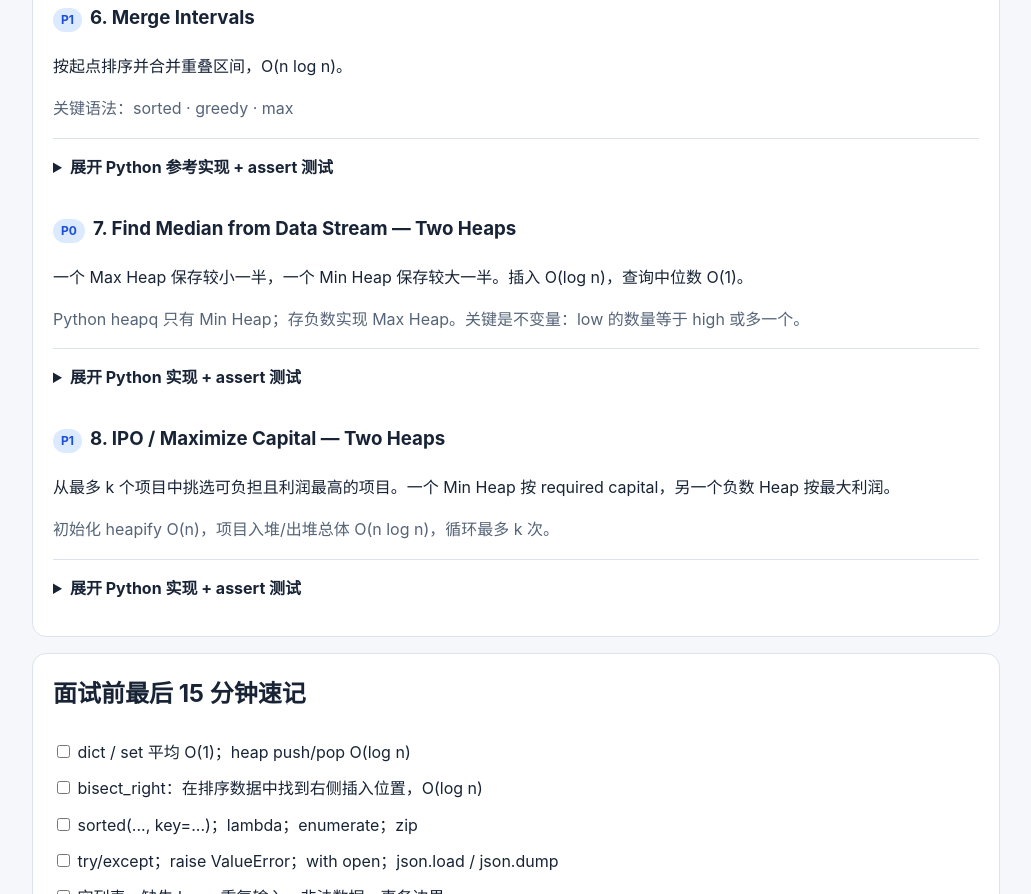
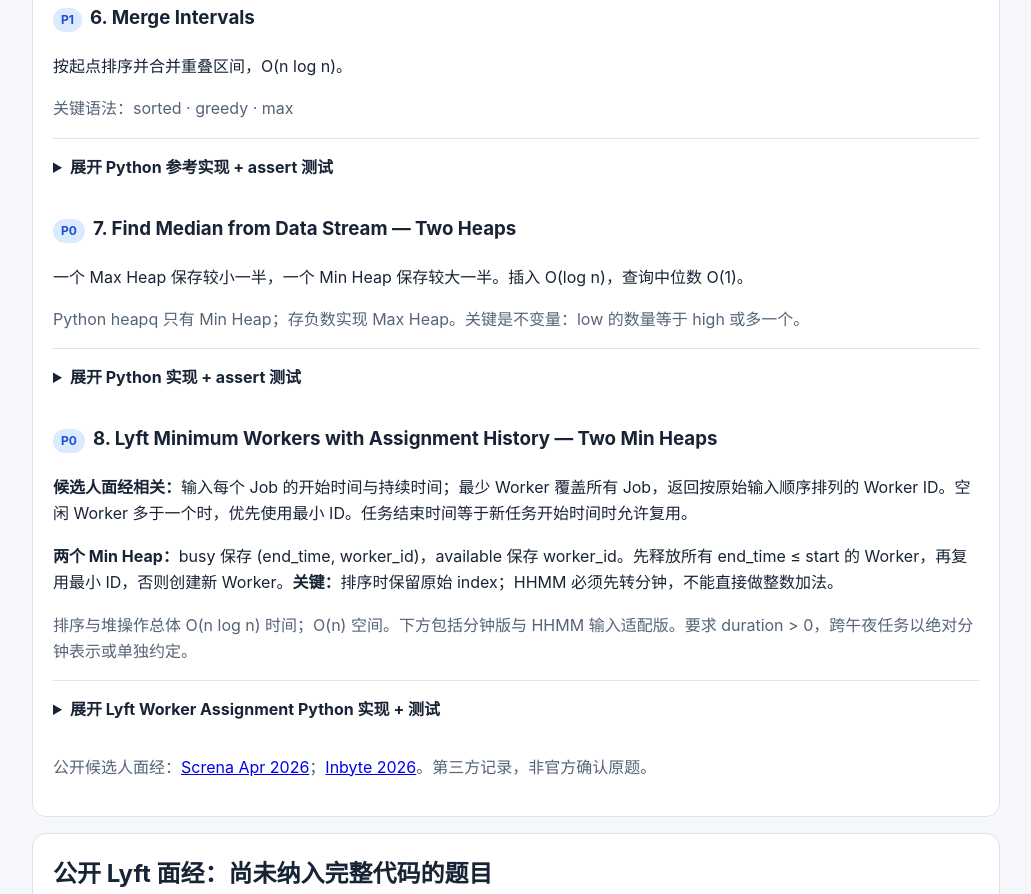
Before and after one commit to diego-king/ai-agent-knowledge, a plain HTML site: page docs/lyft-laptop-coding-interview.html in a window 1280 px wide. Shown: the part 1906-2800 px from the top of the page, without its empty margins (124-1155 px from the left). Drawn offline with Linux system fonts and the light colour scheme.

Commit message:
docs: replace IPO with Lyft two-min-heap worker assignment and catalog reported gaps

```diff
--- a/docs/lyft-laptop-coding-interview.html
+++ b/docs/lyft-laptop-coding-interview.html
@@ -3,7 +3,7 @@
 <title>Lyft AI Entity — 90分钟 Laptop Coding Exercise Python 面试指南</title>
 <style>:root{color-scheme:light dark;--bg:#f5f7fb;--card:#fff;--text:#182436;--muted:#566478;--line:#dce3ed;--accent:#2563eb}*{box-sizing:border-box}body{margin:0;background:var(--bg);color:var(--text);font:16px/1.65 -apple-system,BlinkMacSystemFont,"Segoe UI",sans-serif}header{background:#13233d;color:#fff;padding:38px max(18px,calc((100vw - 1000px)/2))}header p{color:#d0def3}main{max-width:1000px;margin:auto;padding:24px 16px 70px}.card{background:var(--card);border:1px solid var(--line);border-radius:14px;padding:20px;margin:16px 0}h1{line-height:1.2}h2{margin-top:0}nav a{display:inline-block;margin:5px 12px 5px 0;color:var(--accent)}details{border-top:1px solid var(--line);padding:15px 0}summary{font-weight:700;cursor:pointer}pre{overflow:auto;background:#0e1726;color:#e8f0ff;padding:18px;border-radius:10px;font-size:13px;line-height:1.5;tab-size:4}code{font-family:ui-monospace,SFMono-Regular,Menlo,monospace}.tag{display:inline-block;background:#dbeafe;color:#1d4ed8;padding:2px 8px;border-radius:99px;font-size:12px;margin-right:8px}.muted{color:var(--muted)}.btn{border:0;background:#2563eb;color:white;padding:9px 14px;border-radius:8px;cursor:pointer}.check{display:block;padding:5px 0}footer{color:var(--muted);font-size:13px;margin-top:30px}@media(prefers-color-scheme:dark){:root{--bg:#0e1522;--card:#182437;--text:#edf3ff;--muted:#afbdd0;--line:#33445a;--accent:#93c5fd}.tag{background:#1e3a5f;color:#bfdbfe}}</style></head><body>
 <header><h1>Lyft AI Entity · Python Laptop Coding Exercise</h1><p>第二轮 Onsite · 90分钟 · 中文讲解 + 英文技术术语 · 更新于 2026-11-17</p><p>独立专项备考指南｜可折叠答案、必背代码、测试与模拟流程</p></header>
-<main><div class="card"><h2>考试定位</h2><p>这份指南针对你描述的 <strong>90-minute Laptop Coding Exercise</strong>。题型来自公开 Lyft SWE 面试经验及工程类实战练习的归纳，<strong>不代表 Lyft AI Entity 团队确认会考这些题</strong>。重点是完整可运行实现，而非只背 LeetCode 答案。</p><p><strong>时间安排：</strong>0–10 分钟确认需求；10–25 分钟数据结构与接口；25–65 分钟实现；65–80 分钟测试；80–90 分钟解释复杂度和改进。</p><nav><a href="#q1">1. Transactional Key-Value Store</a><a href="#q2">2. Priority Job Scheduler</a><a href="#q3">3. Pagination API Wrapper</a><a href="#q4">4. Time-Based Key-Value Store</a><a href="#q5">5. Command Parser + JSON File I/O</a><a href="#q6">6. Merge Intervals</a><a href="#q7">7. Two Heaps Median</a><a href="#q8">8. IPO / Capital</a></nav></div>
+<main><div class="card"><h2>考试定位</h2><p>这份指南针对你描述的 <strong>90-minute Laptop Coding Exercise</strong>。题型来自公开 Lyft SWE 面试经验及工程类实战练习的归纳，<strong>不代表 Lyft AI Entity 团队确认会考这些题</strong>。重点是完整可运行实现，而非只背 LeetCode 答案。</p><p><strong>时间安排：</strong>0–10 分钟确认需求；10–25 分钟数据结构与接口；25–65 分钟实现；65–80 分钟测试；80–90 分钟解释复杂度和改进。</p><nav><a href="#q1">1. Transactional Key-Value Store</a><a href="#q2">2. Priority Job Scheduler</a><a href="#q3">3. Pagination API Wrapper</a><a href="#q4">4. Time-Based Key-Value Store</a><a href="#q5">5. Command Parser + JSON File I/O</a><a href="#q6">6. Merge Intervals</a><a href="#q7">7. Two Heaps Median</a><a href="#q8">8. Lyft Minimum Workers</a></nav></div>
 <div class="card"><h2>8 道必背 Python 实现</h2><p class="muted">建议先自己在 IDE 写出来，再展开参考答案。P0 优先于 P1。每题至少写 3 个测试：正常输入、空输入、异常/边界。</p><section id="q1"><h3><span class="tag">P0</span>1. Transactional Key-Value Store</h3><p>写出 set/get/delete/begin/rollback/commit；解释 snapshot 的 O(n) 复制成本。</p><p class="muted">关键语法：dict · snapshots · transactions</p><details><summary>展开 Python 参考实现 + assert 测试</summary><button class="btn" data-copy="code0">复制代码</button><pre><code id="code0">class Database:
     def __init__(self):
         self.data = {}
@@ -184,26 +184,55 @@ class MedianFinder:
 m = MedianFinder()
 for x, expected in [(1, 1), (5, 3), (2, 2), (10, 3.5)]:
     m.add_num(x)
-    assert m.find_median() == expected</code></pre></details></section><section id="q8"><h3><span class="tag">P1</span>8. IPO / Maximize Capital — Two Heaps</h3><p>从最多 k 个项目中挑选可负担且利润最高的项目。一个 Min Heap 按 required capital，另一个负数 Heap 按最大利润。</p><p class="muted">初始化 heapify O(n)，项目入堆/出堆总体 O(n log n)，循环最多 k 次。</p><details><summary>展开 Python 实现 + assert 测试</summary><button class="btn" data-copy="code7">复制代码</button><pre><code id="code7">import heapq
+    assert m.find_median() == expected</code></pre></details></section><section id="q8"><h3><span class="tag">P0</span>8. Lyft Minimum Workers with Assignment History — Two Min Heaps</h3><p><strong>候选人面经相关：</strong>输入每个 Job 的开始时间与持续时间；最少 Worker 覆盖所有 Job，返回按原始输入顺序排列的 Worker ID。空闲 Worker 多于一个时，优先使用最小 ID。任务结束时间等于新任务开始时间时允许复用。</p><p><strong>两个 Min Heap：</strong>busy 保存 (end_time, worker_id)，available 保存 worker_id。先释放所有 end_time ≤ start 的 Worker，再复用最小 ID，否则创建新 Worker。<strong>关键：</strong>排序时保留原始 index；HHMM 必须先转分钟，不能直接做整数加法。</p><p class="muted">排序与堆操作总体 O(n log n) 时间；O(n) 空间。下方包括分钟版与 HHMM 输入适配版。要求 duration &gt; 0，跨午夜任务以绝对分钟表示或单独约定。</p><details><summary>展开 Lyft Worker Assignment Python 实现 + 测试</summary><button class="btn" data-copy="code7">复制代码</button><pre><code id="code7">import heapq
 
-def maximize_capital(k, initial_capital, profits, capital):
-    # Min heap by required capital; profit heap uses negatives
-    locked = list(zip(capital, profits))
-    heapq.heapify(locked)
-    available = []
-    money = initial_capital
+def assign_workers(jobs):
+    # jobs[i] = (start_minute, duration_minute)
+    busy = []       # min heap: (end_time, worker_id)
+    available = []  # min heap: worker_id
+    assignment = [0] * len(jobs)
+    next_worker_id = 0
 
-    for _ in range(k):
-        while locked and locked[0][0] &lt;= money:
-            required, profit = heapq.heappop(locked)
-            heapq.heappush(available, -profit)
-        if not available or -available[0] &lt;= 0:
-            break
-        money += -heapq.heappop(available)
-    return money
+    order = sorted(range(len(jobs)), key=lambda i: (jobs[i][0], i))
+    for i in order:
+        start, duration = jobs[i]
+        if duration &lt;= 0:
+            raise ValueError("Duration must be positive")
 
-assert maximize_capital(2, 0, [1, 2, 3], [0, 1, 1]) == 4
-assert maximize_capital(2, 0, [5], [10]) == 0</code></pre></details></section></div>
+        while busy and busy[0][0] &lt;= start:
+            _, worker_id = heapq.heappop(busy)
+            heapq.heappush(available, worker_id)
+
+        if available:
+            worker_id = heapq.heappop(available)
+        else:
+            worker_id = next_worker_id
+            next_worker_id += 1
+
+        assignment[i] = worker_id
+        heapq.heappush(busy, (start + duration, worker_id))
+
+    return next_worker_id, assignment
+
+def hhmm_to_minutes(hhmm):
+    hours, minutes = divmod(hhmm, 100)
+    if not (0 &lt;= hours &lt; 24 and 0 &lt;= minutes &lt; 60):
+        raise ValueError("Invalid HHMM")
+    return hours * 60 + minutes
+
+def assign_workers_hhmm(jobs):
+    return assign_workers([
+        (hhmm_to_minutes(start_hhmm), duration)
+        for start_hhmm, duration in jobs
+    ])
+
+assert assign_workers([
+    (60, 30), (70, 10), (90, 15), (60, 5)
+]) == (2, [0, 1, 0, 1])
+assert assign_workers([]) == (0, [])
+assert assign_workers([(0, 10), (10, 5)]) == (1, [0, 0])
+assert assign_workers_hhmm([(1030, 30), (1100, 15)]) == (1, [0, 0])</code></pre></details><p class="muted">公开候选人面经：<a href="https://www.screna.ai/experience/0126f904-5c3e-4d1d-975b-9a71a840f3f3">Screna Apr 2026</a>；<a href="https://www.inbyte.org/interview/lyft?category=coding">Inbyte 2026</a>。第三方记录，非官方确认原题。</p></section></div>
+<div class="card" id="lyft-reported-gaps"><h2>公开 Lyft 面经：尚未纳入完整代码的题目</h2><p>以下是额外备考候选，来源为第三方面经汇总，<strong>不代表 AI Entity 第二轮的确定考题</strong>。优先级是针对 90 分钟 Python Laptop Exercise 的备考判断。</p><ol><li><strong>P0 · Nested Transaction KV Store + COUNT / Value Counts：</strong>现有事务模板未实现 COUNT(value)、嵌套 commit/rollback 的完整语义；建议优先补充。</li><li><strong>P0 · Stateful Paginated Fetch N：</strong>现有 Pagination Wrapper 是一次性 fetch_all；额外练习跨多次调用保持 cursor、buffer 和 exhausted 状态。</li><li><strong>P1 · Minimum Window Substring：</strong>Sliding Window + Counter；公开技术面出现，较偏算法题。</li><li><strong>P1 · Rotten Oranges / Grid Infection：</strong>多源 BFS + deque；公开 OA/Phone/Onsite 面经。</li><li><strong>P1 · Log Parsing + Corrupted Lines：</strong>读取文件、跳过或报告坏行、聚合指标并写输出；与 Laptop Exercise 的 I/O 模式相关。</li><li><strong>P2 · Min Stack / Max Stack、Car Pooling、BST Validation：</strong>适合补足常见 DS&A 模板。</li><li><strong>视岗位而定 · K-Means / One-Hot Encoding：</strong>偏 ML Engineer，不宜在 AI Entity SWE 备考中排到最前。</li></ol><p class="muted">参考：<a href="https://www.inbyte.org/interview/lyft?category=coding">Inbyte</a>、<a href="https://www.fastprep.io/lyft-interview">FastPrep</a>、<a href="https://www.jointaro.com/interviews/companies/lyft/experiences/software-development-engineer-sde-canada-july-29-2025-no-offer-neutral-00d1f8da/">Jointaro Canada</a>、<a href="https://eng.lyft.com/interviewing-with-lyft-engineering-7d3dd65b2001">Lyft Engineering（历史说明）</a>。</p></div>
 <div class="card"><h2>面试前最后 15 分钟速记</h2><label class="check"><input type="checkbox"> dict / set 平均 O(1)；heap push/pop O(log n)</label><label class="check"><input type="checkbox"> bisect_right：在排序数据中找到右侧插入位置，O(log n)</label><label class="check"><input type="checkbox"> sorted(..., key=...)；lambda；enumerate；zip</label><label class="check"><input type="checkbox"> try/except；raise ValueError；with open；json.load / json.dump</label><label class="check"><input type="checkbox"> 空列表、缺失 key、重复输入、非法数据、事务边界</label><label class="check"><input type="checkbox"> 能讲清 trade-offs：snapshot vs change-log，heap vs sort</label></div>
 <div class="card"><h2>90 分钟模拟考法</h2><p><strong>第一关（30分钟）：</strong>不看答案实现 Key-Value Store，包含事务。<strong>第二关（30分钟）：</strong>实现 Scheduler 或 Pagination API。<strong>第三关（20分钟）：</strong>自行写 assert、覆盖异常情况。<strong>最后（10分钟）：</strong>解释复杂度和改进方案。</p><p>额外挑战：实现嵌套事务；任务取消；分页 API 失败重试；JSON schema 校验。它们属于进阶扩展，不是上面模板已经实现的功能。</p></div>
 <footer>学习用途。内容为练习模板，不保证与实际面试题一致。<a href="python-data-structures-and-algortihm.html">返回原 Python 算法指南</a>。</footer></main>
```
